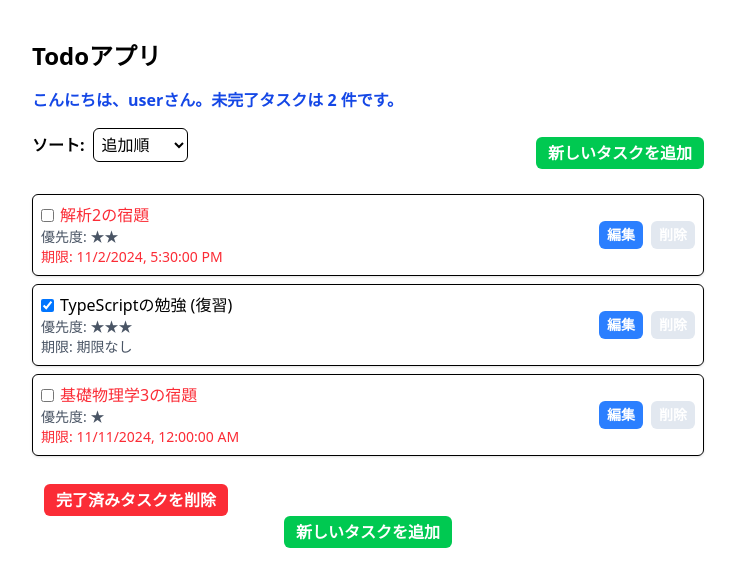
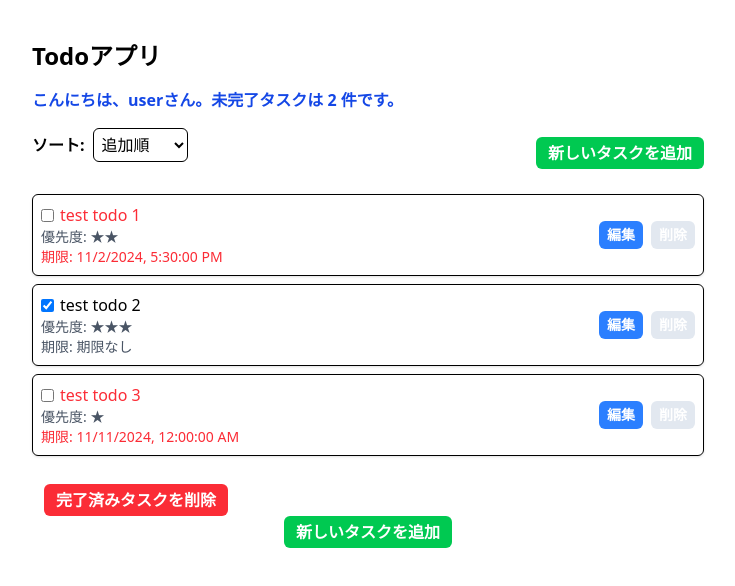
Before and after one commit to nagaoka125/my-react-todo-app, a React (Vite) app: page / in a window 1280 px wide. Shown: the top 586 px of the page, without its empty margins (272-1007 px from the left). Built offline with nearby package versions, Linux system fonts and the light colour scheme.

Commit message:
update initTodo

```diff
--- a/src/initTodos.ts
+++ b/src/initTodos.ts
@@ -4,21 +4,21 @@ import { v4 as uuid } from "uuid"; // v4 を uuid という名前でインポー
 export const initTodos: Todo[] = [
   {
     id: uuid(), // UUID v4 を生成してIDにセット
-    name: "解析2の宿題",
+    name: "test todo 1",
     isDone: false,
     priority: 2,
     deadline: new Date(2024, 10, 2, 17, 30),
   },
   {
     id: uuid(),
-    name: "TypeScriptの勉強 (復習)",
+    name: "test todo 2",
     isDone: true,
     priority: 3,
     deadline: null, // このTodoには期限を設定しない
   },
   {
     id: uuid(),
-    name: "基礎物理学3の宿題",
+    name: "test todo 3",
     isDone: false,
     priority: 1,
     deadline: new Date(2024, 10, 11),
```
